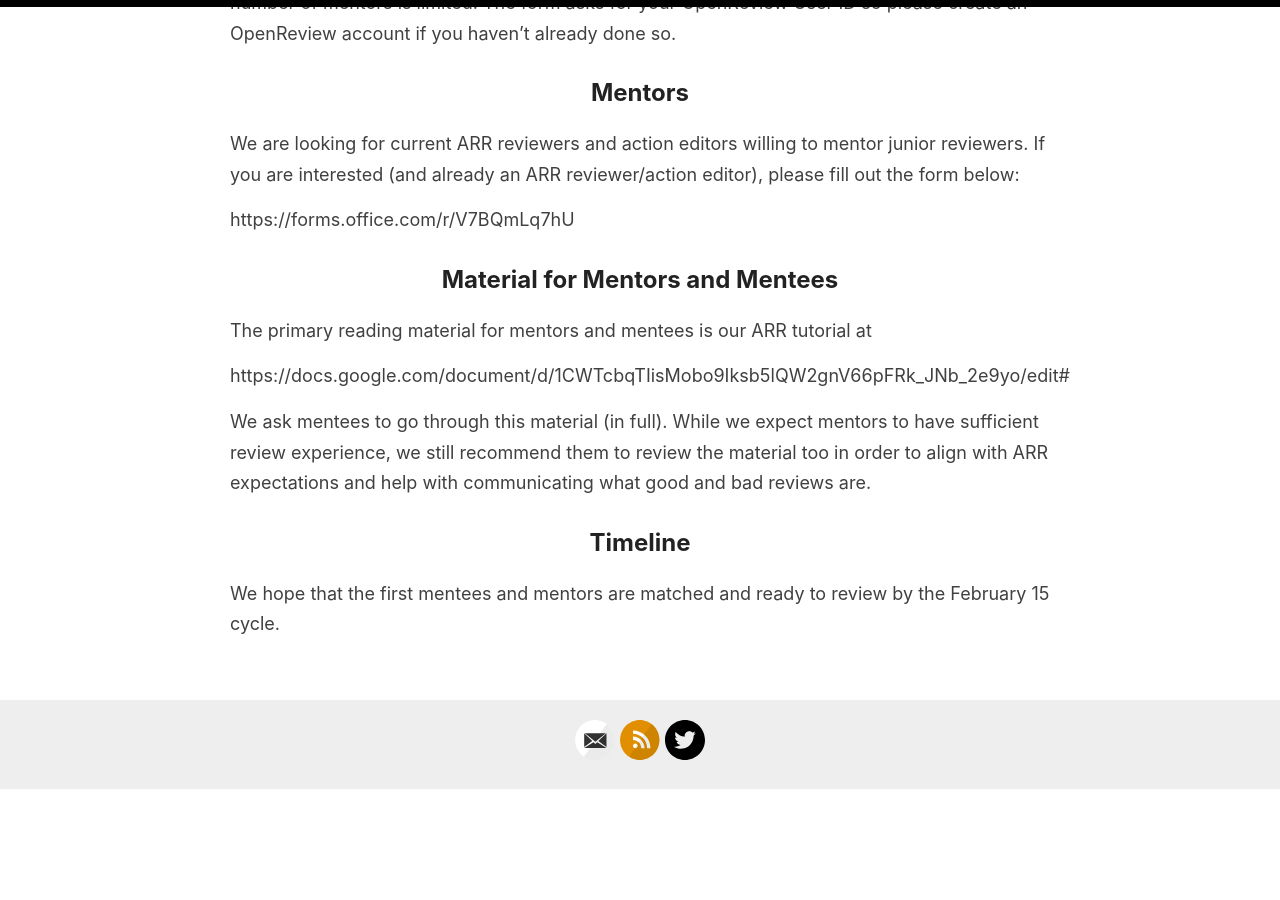
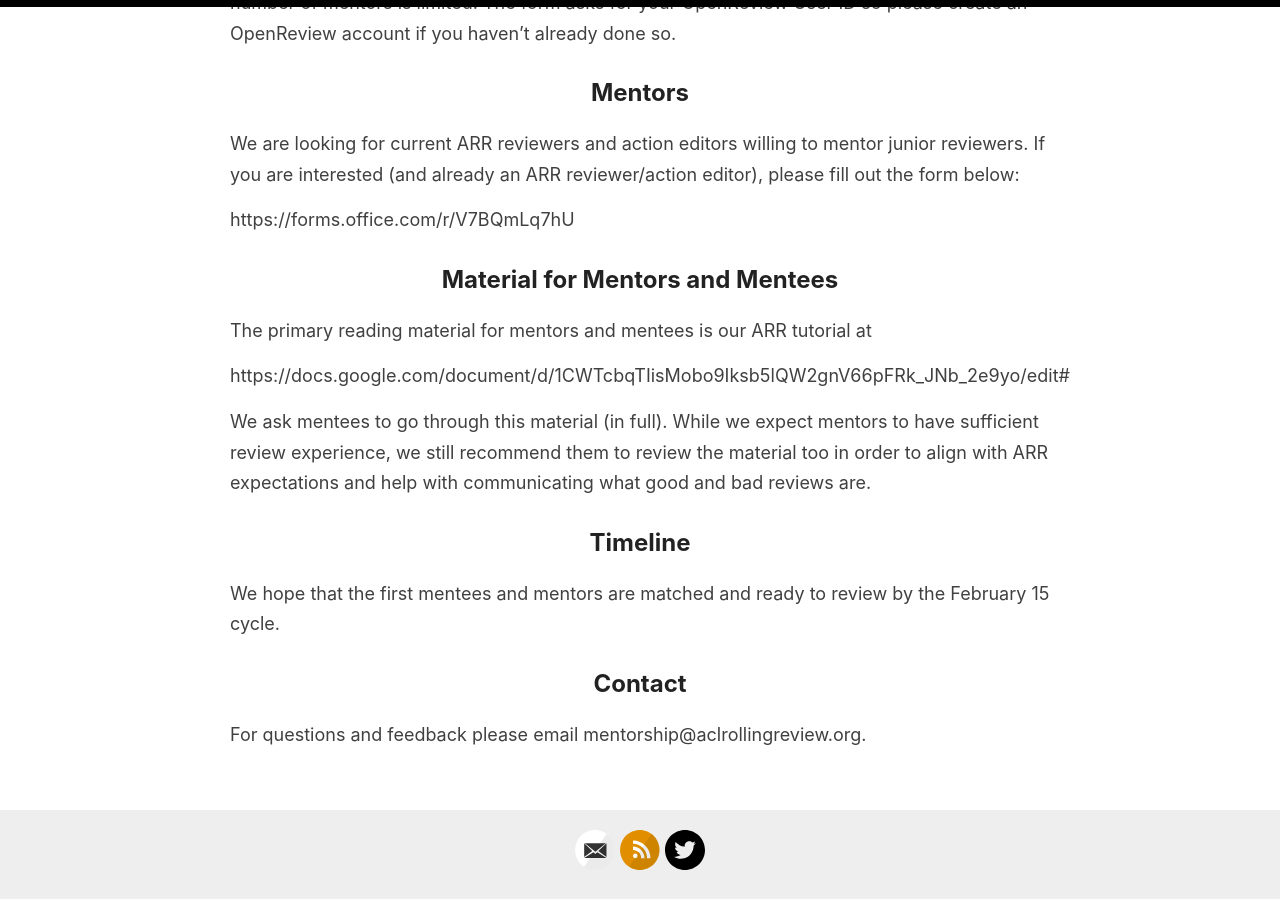
Before and after one commit to amitmerchant1990/reverie, a Jekyll site: the page built from mentorship.md, in a window 1280 px wide and 900 px high, scrolled down 1400 px. Built offline with Jekyll 4.4.1, drawn with Linux system fonts in a browser that asks for light colours; our own code applies the rules of GitHub Pages for plain Markdown files; before the commit the page ends 2189 px from its top, so only the background shows below that.

Commit message:
Update mentorship.md

```diff
--- a/mentorship.md
+++ b/mentorship.md
@@ -39,3 +39,7 @@ We ask mentees to go through this material (in full). While we expect mentors to
 ## Timeline
 
 We hope that the first mentees and mentors are matched and ready to review by the February 15 cycle.
+
+## Contact
+
+For questions and feedback please email mentorship@aclrollingreview.org.
```
